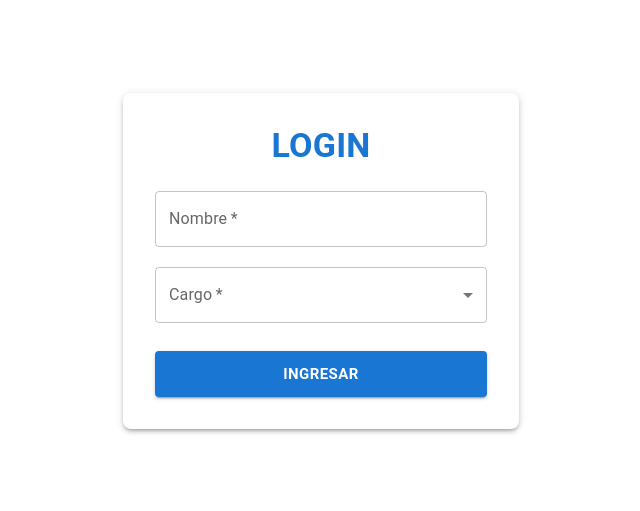
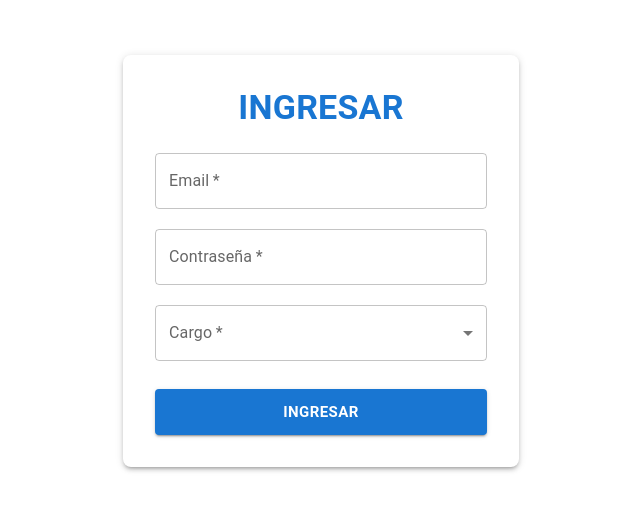
Before and after one commit to MartinAmante/pv_tp_integrador_Grupo09, a React (Vite) app: page /login in a window 1280 px wide. Shown: the part 147-658 px from the top of the page, without its empty margins (319-959 px from the left). Built offline with nearby package versions, Linux system fonts and the light colour scheme.

Commit message:
cambios en login y creacion de ServiceAutorizaciones.js. Martin Amante

```diff
--- a/src/components/layout/Footer.jsx
+++ b/src/components/layout/Footer.jsx
@@ -7,11 +7,11 @@ const Footer = () => {
             sx={{
                 py: 2.5,
                 px: 2,
-                mt: 5, // Le da un buen espacio de separación con lo que haya arriba
+                mt: 5,
                 backgroundColor: '#f5f5f5',
                 borderTop: '1px solid #e0e0e0',
                 width: '100%',
-                // Eliminamos el position fixed para que no flote tapando el contenido
+
             }}
         >
             <Container maxWidth="md">
@@ -19,7 +19,7 @@ const Footer = () => {
                     variant="body2"
                     color="text.secondary"
                     align="center"
-                    sx={{ fontWeight: '500' }}
+                    sx={{ fontWeight: 'bold' }}
                 >
                     TP Integrador - Programación Visual
                 </Typography>
--- a/src/components/layout/Nav.jsx
+++ b/src/components/layout/Nav.jsx
@@ -1,12 +1,11 @@
 import { useNavigate, useLocation } from "react-router-dom";
-// Importamos componentes de navegación y botones de MUI
 import { Box, Button, ButtonGroup } from "@mui/material";
 import DashboardIcon from '@mui/icons-material/Dashboard';
 import PeopleIcon from '@mui/icons-material/People';
 
 const Nav = () => {
     const navigate = useNavigate();
-    const location = useLocation(); // Nos sirve para saber en qué página estamos y pintar el botón activo
+    const location = useLocation();
 
     return (
         <Box
@@ -18,7 +17,6 @@ const Nav = () => {
                 px: 2
             }}
         >
-            {/* Un grupo de botones pegados y estilizados de forma nativa por MUI */}
             <ButtonGroup variant="outlined" aria-label="Navegación principal" size="large">
                 <Button
                     onClick={() => navigate("/dashboard")}
--- a/src/context/AdminContext.jsx
+++ b/src/context/AdminContext.jsx
@@ -16,8 +16,17 @@ useEffect(() => {
     }
 }, [admin]);
 
+const login = (adminData) => {
+        setAdmin(adminData);
+    };
+
+
+ const logout = () => {
+        setAdmin(null);
+    };
+
     return (
-        <AdminContext.Provider value={{admin, setAdmin}}>
+        <AdminContext.Provider value={{admin, setAdmin, login, logout}}>
             {children}
         </AdminContext.Provider>
     )
--- /dev/null
+++ b/src/data/adminData.js
@@ -0,0 +1,7 @@
+export const usuarios = [
+    { id: 1, nombre: 'Martin', user: 'martin@mail.com', password: 'retro', sector: 'Gerencia' },
+    { id: 2, nombre: 'Tomas', user: 'tomas@mail.com', password: 'abcd', sector: 'Gerencia' },
+    { id: 3, nombre: 'Fernando', user: 'fernando@mail.com', password: 'efgh', sector: 'Gerencia' },
+    { id: 4, nombre: 'Matias', user: 'matias@mail.com', password: 'ijkl', sector: 'Soporte' },
+    { id: 5, nombre: 'Mauricio', user: 'mauricio@mail.com', password: 'mnop', sector: 'Soporte' }
+];
--- /dev/null
+++ b/src/services/ServiceAutorizaciones.js
@@ -0,0 +1,29 @@
+import {usuarios} from "../data/adminData";
+
+export const ServiceAutorizaciones =(()=>{
+
+    const loginService = async (email, password, sector) => {
+
+        return new Promise((resolve, reject) => {
+            setTimeout(() => {
+                const encontrado = usuarios.find(
+                    usuario => usuario.user === email &&
+                     usuario.password === password &&
+                      usuario.sector === sector);
+                if (encontrado) {
+                    resolve({
+                        id: encontrado.id,
+                        nombre: encontrado.nombre,
+                        sector: encontrado.sector
+                    });
+                } else {
+                    reject(new Error("Credenciales incorrectas"));
+                }
+            }, 1000);
+        });
+    };
+
+    return {
+        loginService
+    };
+})();
--- a/src/views/DetalleCliente.jsx
+++ b/src/views/DetalleCliente.jsx
@@ -6,7 +6,7 @@ import Footer from "../components/layout/Footer";
 import VerUsuario from "./VerUsurio.jsx";
 import { AdminContext } from "../context/AdminContext.jsx";
 import {BorrarContext} from "../context/BorrarContext.jsx";
-import {eliminarClienteService} from "../services/ServiceClientes.jsx";
+import {eliminarClienteService} from "../services/ServiceClientes.js";
 import Button from "@mui/material/Button";
 import DeleteIcon from '@mui/icons-material/Delete';
 
@@ -74,7 +74,7 @@ const DetalleCliente = () => {
         }
         </div>
         <Button
-            variant="contained"
+            variant="outlined"
             onClick={volverClientes}>
                 Volver al listado de clientes
         </Button>
--- a/src/views/Login.jsx
+++ b/src/views/Login.jsx
@@ -1,6 +1,7 @@
 import { useNavigate } from "react-router-dom";
 import { useState, useContext } from "react";
 import { AdminContext } from "../context/AdminContext";
+import {ServiceAutorizaciones} from "../services/ServiceAutorizaciones";
 import {
   Container,
   Box,
@@ -11,7 +12,9 @@ import {
   InputLabel,
   Select,
   MenuItem,
-  Paper
+  Paper,
+  CircularProgress,
+  Alert
 } from "@mui/material";
 
 const Login = () => {
@@ -19,21 +22,27 @@ const Login = () => {
     const { setAdmin } = useContext(AdminContext);
 
     const [nombre, setNombre] = useState("");
+    const [password, setPassword] = useState("");
     const [sector, setSector] = useState("");
+    const [error, setError] = useState("");
+    const [loading, setLoading] = useState(false);
+    const {login} = useContext(AdminContext);
 
-    const ingresar = () => {
-        if (nombre.trim() === "") {
-            alert("Debe ingresar un nombre");
-            return;
+
+    const manejarLogin = async (e) => {
+        e.preventDefault();
+        setLoading(true);
+        setError("");
+
+        try {
+            const respuesta = await ServiceAutorizaciones.loginService(nombre, password, sector);
+            login(respuesta);
+            navigate("/dashboard");
+        } catch (error) {
+            setError(error.message);
+        } finally {
+            setLoading(false);
         }
-
-        if (sector === "") {
-            alert("Debe seleccionar un cargo");
-            return;
-        }
-
-        setAdmin({ nombre, sector });
-        navigate("/dashboard");
     };
 
     return (
@@ -41,16 +50,31 @@ const Login = () => {
             <Paper elevation={3} sx={{ p: 4, width: '100%', borderRadius: 2, display: 'flex', flexDirection: 'column', alignItems: 'center' }}>
 
                 <Typography component="h1" variant="h4" sx={{ fontWeight: 'bold', mb: 3, color: 'primary.main' }}>
-                    LOGIN
+                    INGRESAR
                 </Typography>
 
-                <Box component="div" sx={{ width: '100%', display: 'flex', flexDirection: 'column', gap: 2.5 }}>
+                <Box component="form" onSubmit={manejarLogin} sx={{ width: '100%', display: 'flex', flexDirection: 'column', gap: 2.5 }}>
+                   {error && (
+                        <Alert severity="error">
+                            {error}
+                        </Alert>
+                    )}
+
                     <TextField
-                        label="Nombre"
+                        label="Email"
                         variant="outlined"
                         fullWidth
                         value={nombre}
                         onChange={(e) => setNombre(e.target.value)}
+                        required
+                    />
+                    <TextField
+                        label="Contraseña"
+                        variant="outlined"
+                        type="password"
+                        fullWidth
+                        value={password}
+                        onChange={(e) => setPassword(e.target.value)}
                         required
                     />
 
@@ -69,15 +93,14 @@ const Login = () => {
                     </FormControl>
 
                     <Button
-                        type="button"
+                        type="submit"
                         fullWidth
                         variant="contained"
                         color="primary"
                         size="large"
-                        onClick={ingresar}
                         sx={{ mt: 1, py: 1.2, fontWeight: 'bold' }}
                     >
-                        Ingresar
+                        {loading ? <CircularProgress size={24} color="inherit" /> : "Ingresar"}
                     </Button>
                 </Box>
             </Paper>
@@ -86,19 +109,4 @@ const Login = () => {
 }
 
 
-
-/*function Login() {
-    console.log("Render Login");
-    return (
-        <>
-            <h1>LOGIN</h1>;
-            <Link to="/dashboard">
-            Ir al Dashboard
-            </Link>
-        </>
-    );
-}*/
-
-
-
 export default Login;
```
Also changed, not shown: src/components/layout/Header.jsx (+19 -8 lines), src/views/ListaCliente.jsx (+14 -4 lines), src/services/ServiceClientes.js (renamed from src/services/ServiceClientes.jsx).
